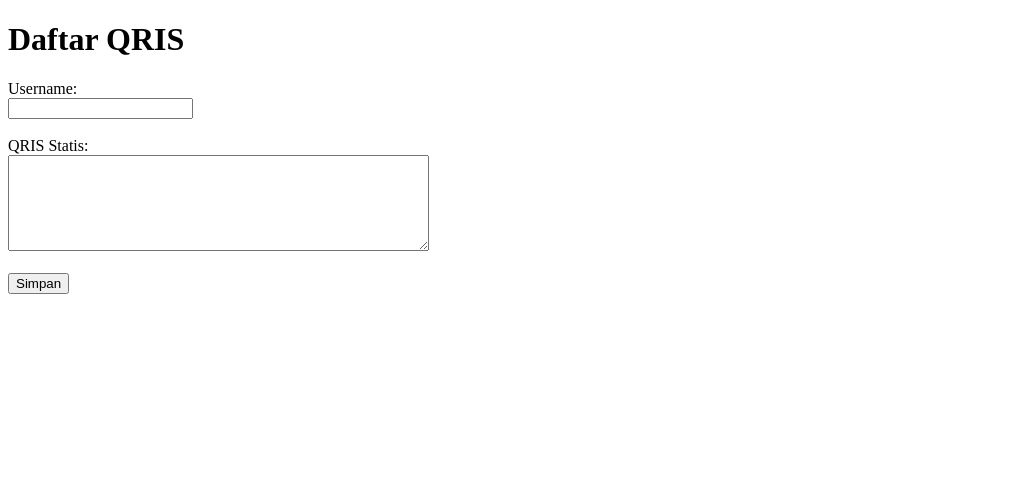
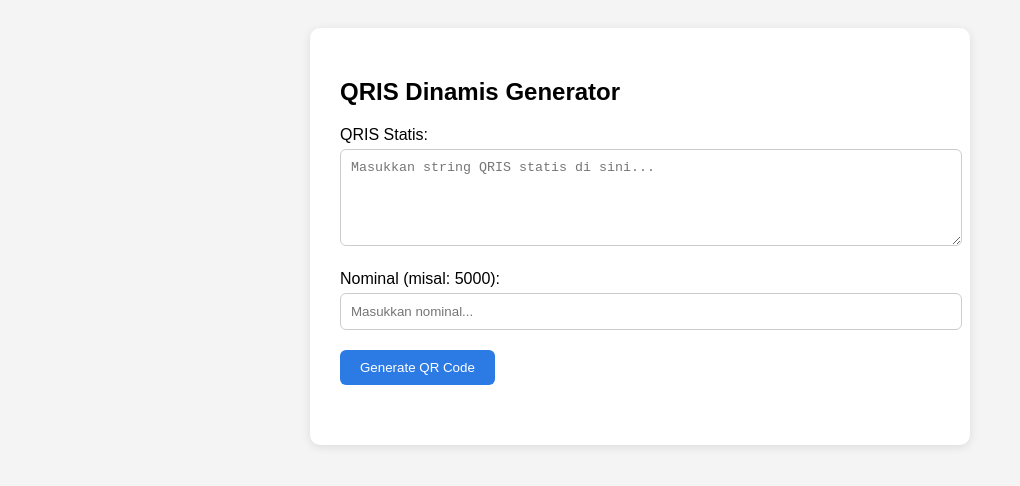
Before and after one commit to Maizil41/qrcode-api, a website: page public/index.html in a window 1280 px wide. Shown: the whole page, without its empty margins (0-1020 px from the left). Drawn offline with Linux system fonts and the light colour scheme.

Commit message:
Update index.html

```diff
--- a/public/index.html
+++ b/public/index.html
@@ -1,19 +1,79 @@
 <!DOCTYPE html>
 <html lang="id">
 <head>
-  <meta charset="UTF-8" />
-  <title>Daftar QRIS</title>
+  <meta charset="UTF-8">
+  <title>QRIS Generator</title>
+  <style>
+    body {
+      font-family: sans-serif;
+      background: #f4f4f4;
+      padding: 20px;
+    }
+    .container {
+      max-width: 600px;
+      margin: auto;
+      background: white;
+      padding: 30px;
+      border-radius: 10px;
+      box-shadow: 0 2px 10px rgba(0,0,0,0.1);
+    }
+    textarea, input {
+      width: 100%;
+      padding: 10px;
+      margin-top: 5px;
+      margin-bottom: 20px;
+      border: 1px solid #ccc;
+      border-radius: 6px;
+      resize: vertical;
+    }
+    button {
+      background-color: #2c7be5;
+      color: white;
+      padding: 10px 20px;
+      border: none;
+      border-radius: 6px;
+      cursor: pointer;
+    }
+    button:hover {
+      background-color: #155cc0;
+    }
+    #qrPreview {
+      margin-top: 30px;
+      text-align: center;
+    }
+    img {
+      max-width: 100%;
+    }
+  </style>
 </head>
 <body>
-  <h1>Daftar QRIS</h1>
-  <form method="POST" action="/api/register">
-    <label>Username:</label><br>
-    <input type="text" name="username" required /><br><br>
+  <div class="container">
+    <h2>QRIS Dinamis Generator</h2>
+    <label for="qris">QRIS Statis:</label>
+    <textarea id="qris" rows="5" placeholder="Masukkan string QRIS statis di sini..."></textarea>
 
-    <label>QRIS Statis:</label><br>
-    <textarea name="qris" rows="6" cols="50" required></textarea><br><br>
+    <label for="jumlah">Nominal (misal: 5000):</label>
+    <input type="number" id="jumlah" placeholder="Masukkan nominal..." />
 
-    <button type="submit">Simpan</button>
-  </form>
+    <button onclick="generateQR()">Generate QR Code</button>
+
+    <div id="qrPreview"></div>
+  </div>
+
+  <script>
+    async function generateQR() {
+      const qris = document.getElementById('qris').value.trim();
+      const jumlah = document.getElementById('jumlah').value.trim();
+      const qrPreview = document.getElementById('qrPreview');
+
+      if (!qris || !jumlah) {
+        qrPreview.innerHTML = "<p style='color:red'>QRIS dan jumlah tidak boleh kosong.</p>";
+        return;
+      }
+
+      const url = `/api/generate?qris=${encodeURIComponent(qris)}&jumlah=${encodeURIComponent(jumlah)}`;
+      qrPreview.innerHTML = `<p>QR Code:</p><img src="${url}" alt="QR Code" />`;
+    }
+  </script>
 </body>
 </html>
```
